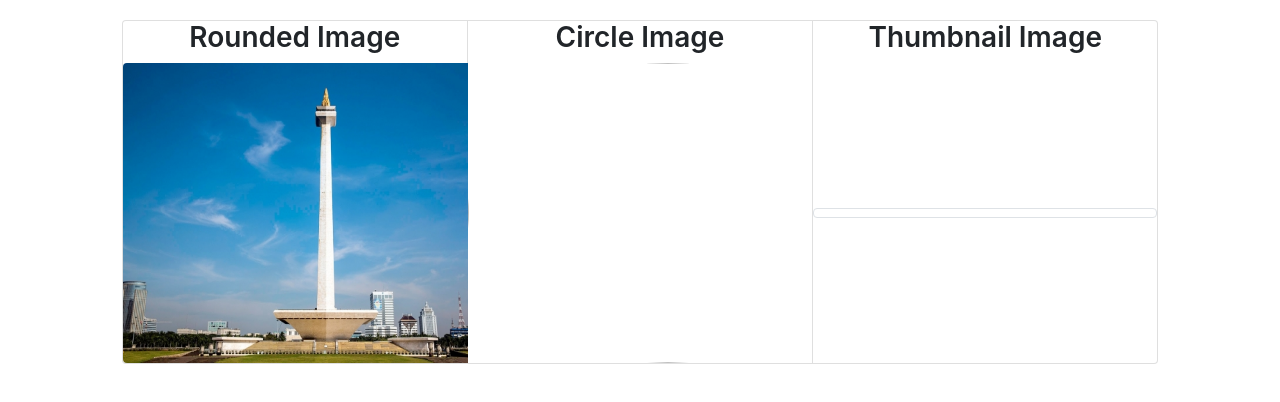
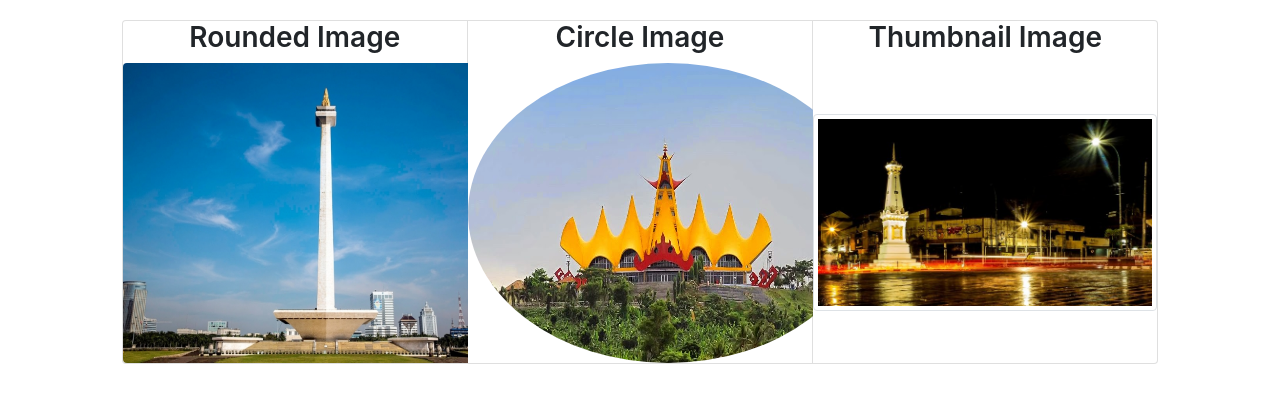
Before and after one commit to kariz-dev/tugas_26_css, a plain HTML site: page index.html in a window 1280 px wide. Drawn offline with Linux system fonts and the light colour scheme; the site is published under a folder, as on GitHub Pages, so addresses that start at the root find nothing.

Commit message:
tugas 26 css, Muhammad Rizwan

```diff
--- a/index.html
+++ b/index.html
@@ -37,11 +37,11 @@
         </div>
         <div class="card">
             <h3 class="text-center">Circle Image</h3>
-            <img src="/image/lampung.jpg" alt="" class="rounded-circle">
+            <img src="image/lampung.jpg" alt="" class="rounded-circle">
         </div>
         <div class="card">
             <h3 class="text-center">Thumbnail Image</h3>
-            <img src="/image/yogyakarta.jpg" alt="" class="img-thumbnail">
+            <img src="image/yogyakarta.jpg" alt="" class="img-thumbnail">
         </div>
     </main>
 
```
